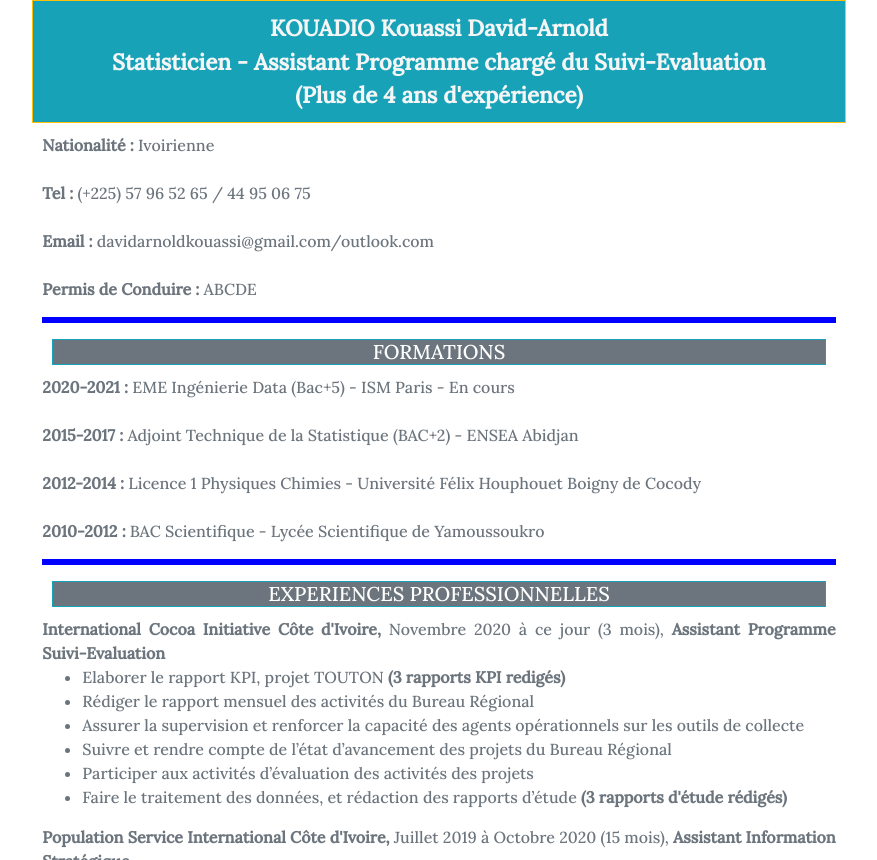
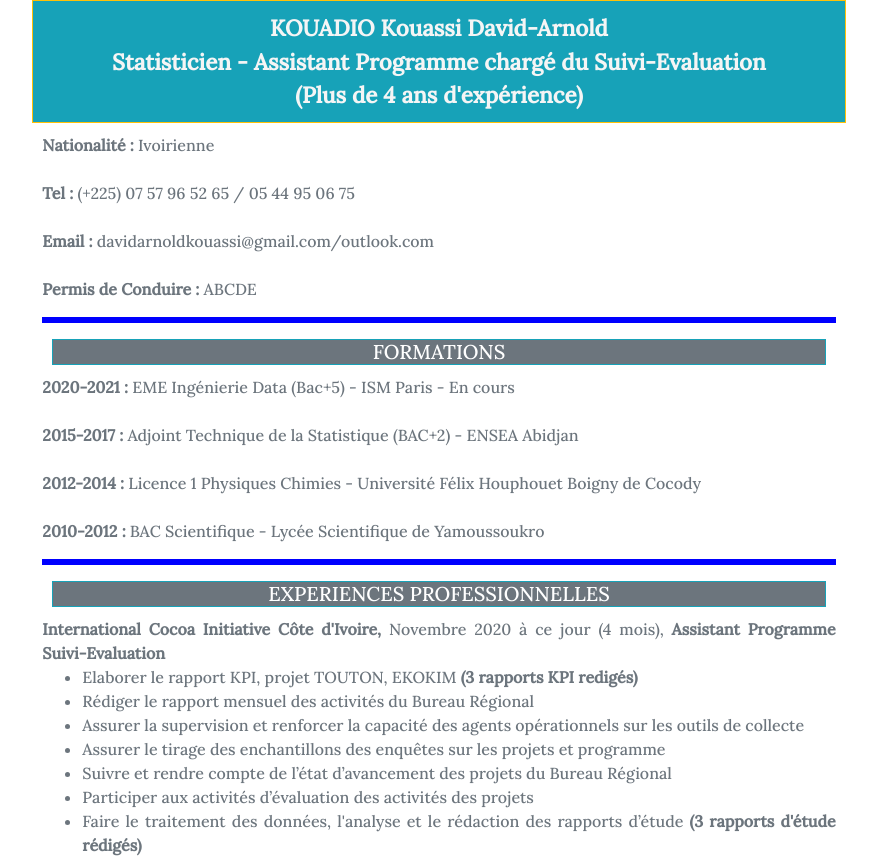
Before and after one commit to arnoldkoua/My-CV-Online, a plain HTML site: page index.html in a window 1280 px wide. Shown: the top 860 px of the page, without its empty margins (206-1083 px from the left). Drawn offline with nearby package versions, Linux system fonts and the light colour scheme.

Commit message:
Update index.html

```diff
--- a/index.html
+++ b/index.html
@@ -28,7 +28,7 @@
                     <span>Ivoirienne</span>
                     <br><br>
                     <strong>Tel : </strong>
-                    <span>(+225) 57 96 52 65 / 44 95 06 75</span>
+                    <span>(+225) 07 57 96 52 65 / 05 44 95 06 75</span>
                     <br><br>
                     <strong>Email : </strong>
                     <span>davidarnoldkouassi@gmail.com/outlook.com</span>
@@ -57,14 +57,15 @@
                 <div class="text-muted">
                     <h3 class="lead bg-secondary text-white border border-info"><strong>EXPERIENCES PROFESSIONNELLES</strong></h3>
                     <strong>International Cocoa Initiative Côte d'Ivoire, </strong>
-                    <span>Novembre 2020 à ce jour (3 mois), <strong>Assistant Programme Suivi-Evaluation</strong></span>
+                    <span>Novembre 2020 à ce jour (4 mois), <strong>Assistant Programme Suivi-Evaluation</strong></span>
                     <ul>
-                        <li>Elaborer le rapport KPI, projet TOUTON <strong>(3 rapports KPI redigés)</strong></li>
+                        <li>Elaborer le rapport KPI, projet TOUTON, EKOKIM <strong>(3 rapports KPI redigés)</strong></li>
                         <li>Rédiger le rapport mensuel des activités du Bureau Régional</li>
                         <li>Assurer la supervision et renforcer la capacité des agents opérationnels sur les outils de collecte</li>
+                        <li>Assurer le tirage des enchantillons des enquêtes sur les projets et programme</li>
                         <li>Suivre et rendre compte de l’état d’avancement des projets du Bureau Régional</li>
                         <li>Participer aux activités d’évaluation des activités des projets</li>
-                        <li>Faire le traitement des données, et rédaction des rapports d’étude <strong>(3 rapports d'étude
+                        <li>Faire le traitement des données, l'analyse et le rédaction des rapports d’étude <strong>(3 rapports d'étude
                             rédigés)</strong></li>
                     </ul>
                     <!-- <br> -->
```
